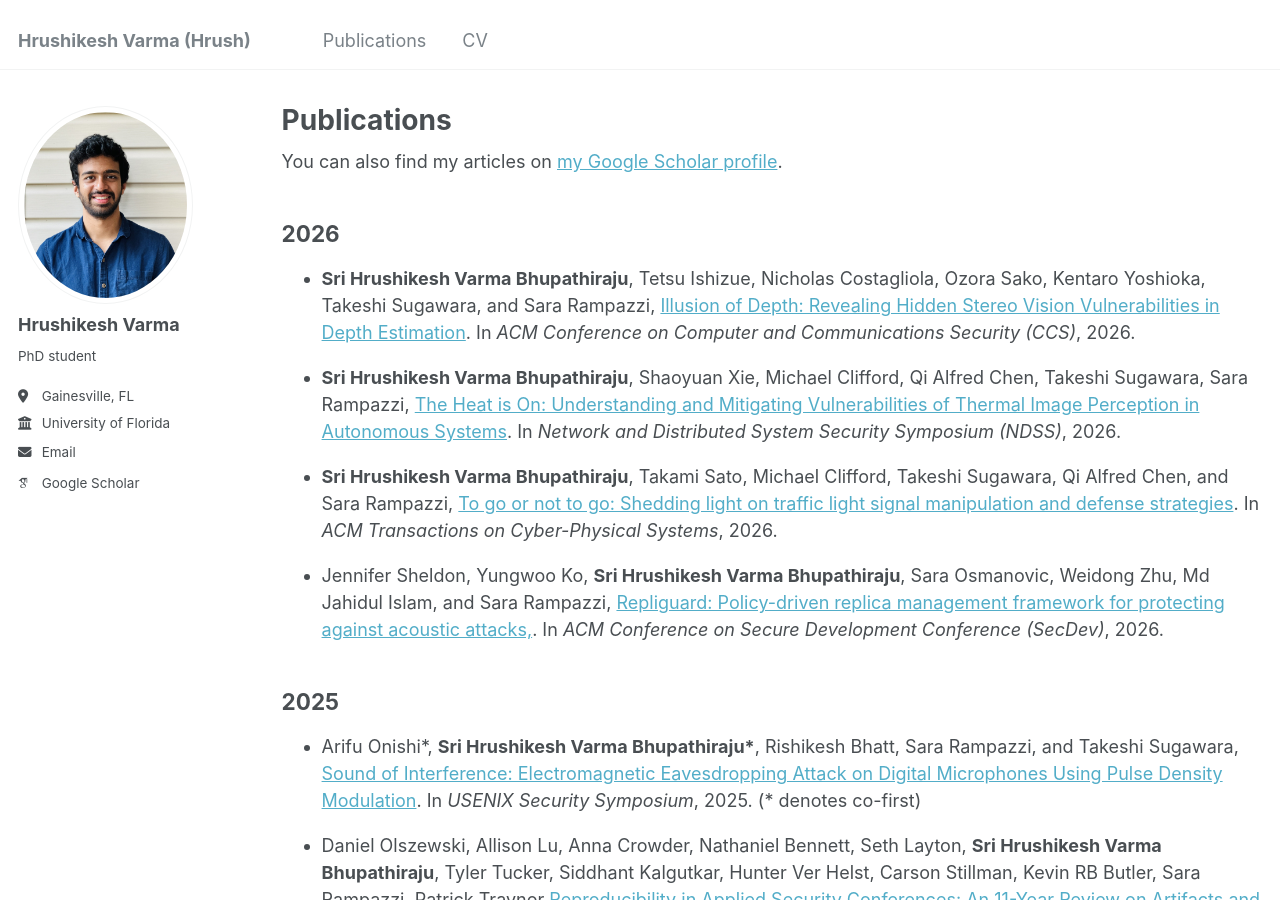
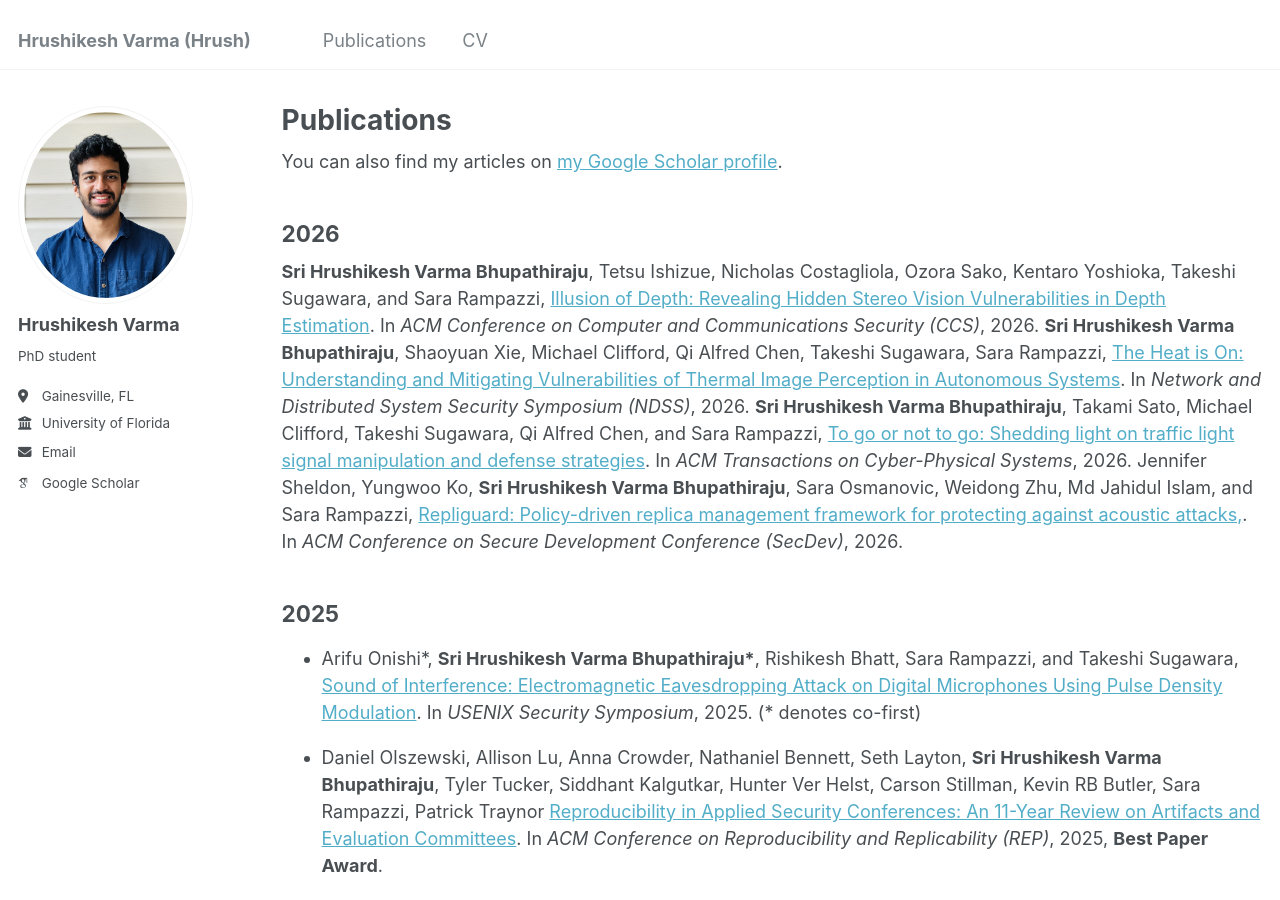
Before and after one commit to hrushivb/hrush, a Jekyll site: the page built from _pages/publications.html, in a window 1280 px wide and 900 px high. Built offline with Jekyll 4.4.1, drawn with Linux system fonts in a browser that asks for light colours; some web fonts are replaced.

Commit message:
Update publications for 2026 and 2025

```diff
--- a/_pages/publications.html
+++ b/_pages/publications.html
@@ -16,36 +16,27 @@ author_profile: true
 
 <h2>2026</h2>
 
-<ul>
-<li>
+
 <b>Sri Hrushikesh Varma Bhupathiraju</b>, Tetsu Ishizue, Nicholas Costagliola, Ozora Sako, Kentaro Yoshioka, Takeshi Sugawara, and Sara Rampazzi,
 <a href="https://www.sigsac.org/ccs/CCS2026/index.html">Illusion of Depth: Revealing Hidden Stereo Vision Vulnerabilities in Depth Estimation</a>.
 In <i>ACM Conference on Computer and Communications Security (CCS)</i>, 2026.
-</li>
-</ul>
 
-<ul>
-<li>
+
 <b>Sri Hrushikesh Varma Bhupathiraju</b>, Shaoyuan Xie, Michael Clifford, Qi Alfred Chen, Takeshi Sugawara, Sara Rampazzi,
 <a href="https://sites.google.com/view/thermal-vuln-ad/">The Heat is On: Understanding and Mitigating Vulnerabilities of Thermal Image Perception in Autonomous Systems</a>.
 In <i>Network and Distributed System Security Symposium (NDSS)</i>, 2026.
-</li>
-</ul>
 
 
-<ul>
-<li>
+
+
 <b>Sri Hrushikesh Varma Bhupathiraju</b>, Takami Sato, Michael Clifford, Takeshi Sugawara, Qi Alfred Chen, and Sara Rampazzi,
 <a href="https://dl.acm.org/doi/pdf/10.1145/3777451">To go or not to go: Shedding light on traffic light signal manipulation and defense strategies</a>. In <i>ACM Transactions on Cyber-Physical Systems</i>, 2026.
-</li>
-</ul>
 
-<ul>
-<li>
+
+
 Jennifer Sheldon, Yungwoo Ko, <b>Sri Hrushikesh Varma Bhupathiraju</b>, Sara Osmanovic, Weidong Zhu, Md Jahidul Islam, and Sara Rampazzi,
 <a href="https://dl.acm.org/doi/pdf/10.1145/3777451">Repliguard: Policy-driven replica management framework for protecting against acoustic attacks,</a>. In <i>ACM Conference on Secure Development Conference (SecDev)</i>, 2026.
-</li>
-</ul>
+
 
 <h2>2025</h2>
 <ul>
```
